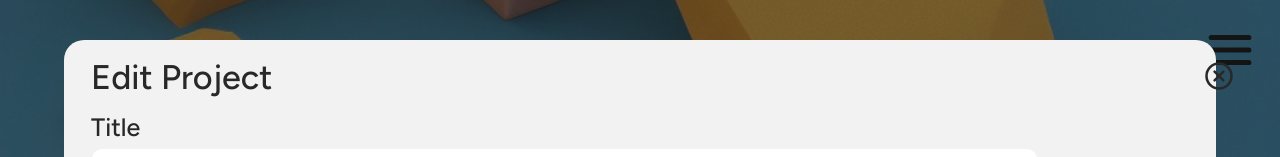
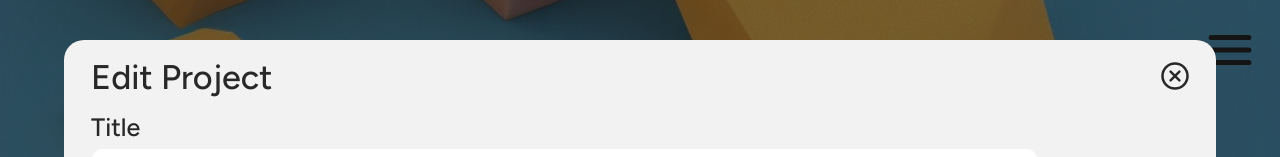
Before and after one commit to jana-scheidemann/DIY-App, a Next.js app: page /projects/beeswax-wrap in a window 1280 px wide. Both pictures are taken after a click on the button "Edit". Shown: the part 957-1114 px from the top of the page. Built offline with nearby package versions, Linux system fonts and the light colour scheme.

Commit message:
move CancelButton to StyledModal

```diff
--- a/components/ModalAdd.js
+++ b/components/ModalAdd.js
@@ -3,7 +3,7 @@ import ProjectFormNew from "@/components/ProjectFormNew";
 
 export default function ModalAdd({ onAddProject, onToggleAddModal }) {
   return (
-    <StyledModal>
+    <StyledModal onCancel={onToggleAddModal}>
       <ProjectFormNew
         onAddProject={onAddProject}
         onToggleAddModal={onToggleAddModal}
--- a/components/ModalDelete.js
+++ b/components/ModalDelete.js
@@ -1,9 +1,9 @@
 import { StyledButton } from "./StyledComponents/StyledButton";
-import StyledModal from "./StyledComponents/StyledModal";
+import StyledErrorModal from "./StyledComponents/StyledErrorModal";
 
 export default function ModalDelete({ onConfirm, onCancel }) {
   return (
-    <StyledModal>
+    <StyledErrorModal>
       <p>Are you sure you want to delete this project?</p>
       <StyledButton type="button" onClick={onConfirm}>
         Yes
@@ -11,6 +11,6 @@ export default function ModalDelete({ onConfirm, onCancel }) {
       <StyledButton type="button" onClick={onCancel}>
         No
       </StyledButton>
-    </StyledModal>
+    </StyledErrorModal>
   );
 }
--- a/components/ModalEdit.js
+++ b/components/ModalEdit.js
@@ -15,8 +15,6 @@ import {
   StyledHeadlineH4,
   StyledHeadlineH5,
 } from "./StyledComponents/StyledHeadline";
-import Image from "next/image";
-import styled from "styled-components";
 
 export default function ModalEdit({ currentProject, onSave, onCancel }) {
   const [updateProject, setUpdateProject] = useState(currentProject);
@@ -87,15 +85,7 @@ export default function ModalEdit({ currentProject, onSave, onCancel }) {
   }
 
   return (
-    <StyledModal>
-      <StyledCancelButton type="button" onClick={onCancel}>
-        <Image
-          src="/icons/cancel.svg"
-          width={30}
-          height={30}
-          alt="close form"
-        />
-      </StyledCancelButton>
+    <StyledModal onCancel={onCancel}>
       <StyledFormContainer onSubmit={handleSubmit}>
         <StyledHeadlineH3>Edit Project</StyledHeadlineH3>
         <label htmlFor="title">
@@ -210,12 +200,3 @@ export default function ModalEdit({ currentProject, onSave, onCancel }) {
     </StyledModal>
   );
 }
-
-const StyledCancelButton = styled.button`
-  position: fixed;
-  top: 60px;
-  right: 40px;
-  cursor: pointer;
-  border: none;
-  background-color: transparent;
-`;
--- a/components/ProjectFormNew.js
+++ b/components/ProjectFormNew.js
@@ -13,8 +13,6 @@ import {
   StyledRadioButtonLabel,
 } from "./StyledComponents/StyledInput";
 import { StyledButton } from "./StyledComponents/StyledButton";
-import Image from "next/image";
-import styled from "styled-components";
 
 export default function ProjectFormNew({ onAddProject, onToggleAddModal }) {
   const [steps, setSteps] = useState([1]);
@@ -60,14 +58,6 @@ export default function ProjectFormNew({ onAddProject, onToggleAddModal }) {
 
   return (
     <>
-      <StyledCancelButton type="button" onClick={onToggleAddModal}>
-        <Image
-          src="/icons/cancel.svg"
-          width={30}
-          height={30}
-          alt="close form"
-        />
-      </StyledCancelButton>
       <StyledHeadlineH3>Add New Project</StyledHeadlineH3>
 
       <StyledFormContainer onSubmit={handleSubmit}>
@@ -182,12 +172,3 @@ export default function ProjectFormNew({ onAddProject, onToggleAddModal }) {
     </>
   );
 }
-
-const StyledCancelButton = styled.button`
-  position: fixed;
-  top: 60px;
-  right: 40px;
-  cursor: pointer;
-  border: none;
-  background-color: transparent;
-`;
--- a/components/StyledComponents/StyledModal.js
+++ b/components/StyledComponents/StyledModal.js
@@ -1,12 +1,31 @@
 import styled from "styled-components";
+import Image from "next/image";
 
-export default function StyledModal({ children }) {
+export default function StyledModal({ children, onCancel }) {
   return (
     <StyledPageBackground>
-      <StyledModalContainer>{children}</StyledModalContainer>
+      <StyledModalContainer>
+        <StyledCancelButton type="button" onClick={onCancel}>
+          <Image
+            src="/icons/cancel.svg"
+            width={30}
+            height={30}
+            alt="close form"
+          />
+        </StyledCancelButton>
+        {children}
+      </StyledModalContainer>
     </StyledPageBackground>
   );
 }
+const StyledCancelButton = styled.button`
+  position: absolute;
+  top: 20px;
+  right: 20px;
+  cursor: pointer;
+  border: none;
+  background-color: transparent;
+`;
 
 const StyledPageBackground = styled.div`
   position: fixed;
```
